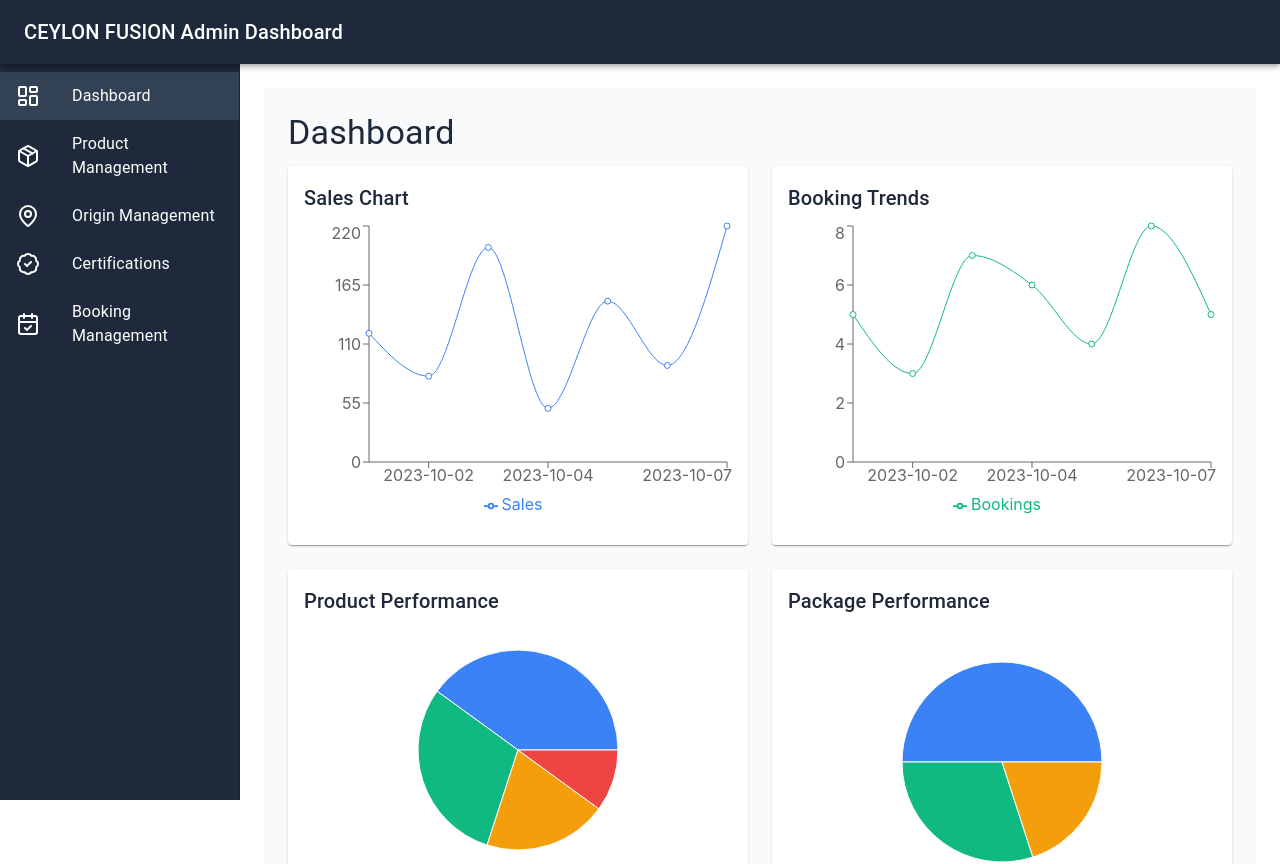
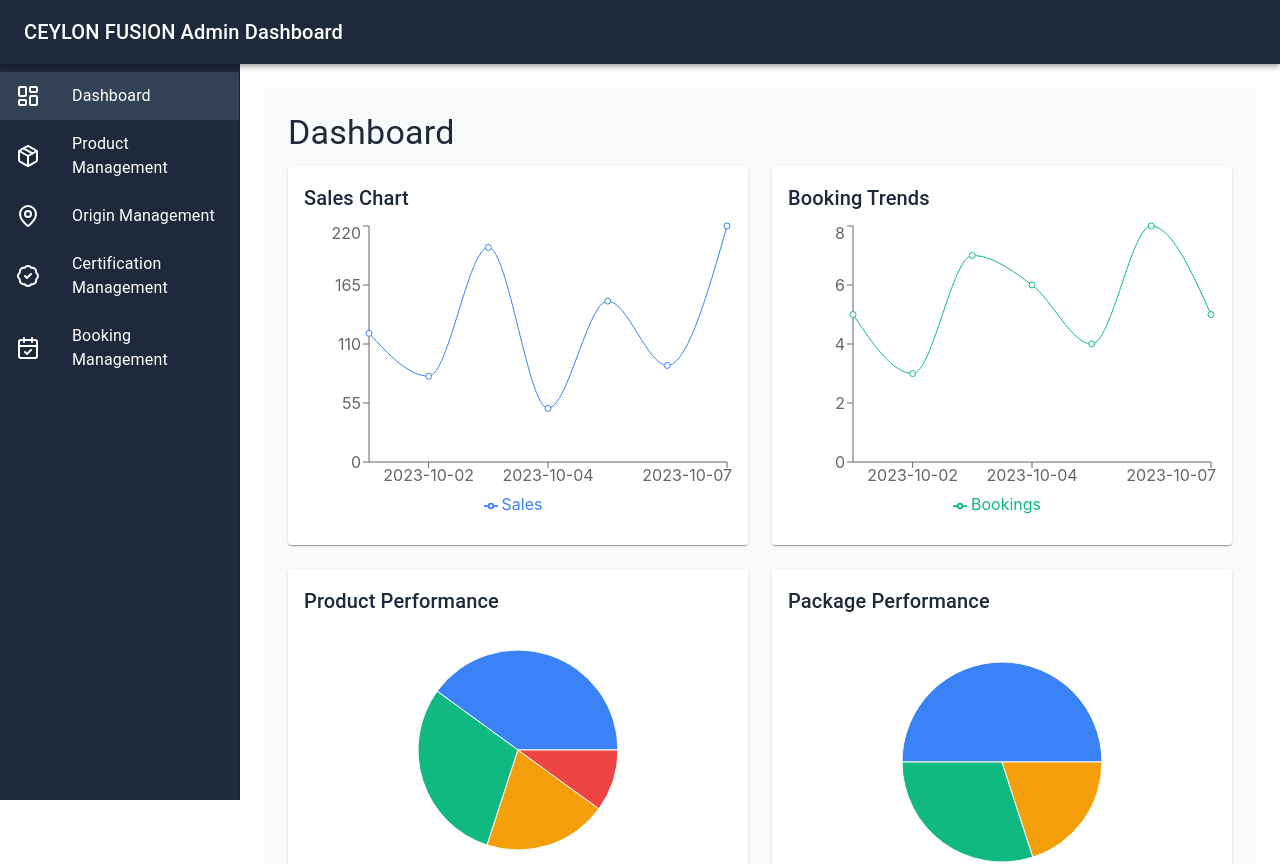
Before and after one commit to Ceylon-Fusion-Project/front-end, a React (Vite) app: page /admin in a window 1280 px wide. Shown: the top 864 px of the page. Built offline with nearby package versions, Linux system fonts and the light colour scheme.

Commit message:
modified sidebar

```diff
--- a/src/components/AdminComponents/Sidebar.tsx
+++ b/src/components/AdminComponents/Sidebar.tsx
@@ -45,7 +45,7 @@ const Sidebar = ({ isOpen, toggleSidebar }: SidebarProps) => {
           { text: 'Dashboard', icon: <LayoutDashboard />, path: '/admin' },
           { text: 'Product Management', icon: <Package />, path: '/admin/products' },
           { text: 'Origin Management', icon: <MapPin />, path: '/admin/origins' },
-          { text: 'Certifications', icon: <BadgeCheck />, path: '/admin/certifications' },
+          { text: 'Certification Management', icon: <BadgeCheck />, path: '/admin/certifications' },
           { text: 'Booking Management', icon: <CalendarCheck />, path: '/admin/bookings' },
         ].map((item) => (
           <ListItem key={item.text} disablePadding>
```
